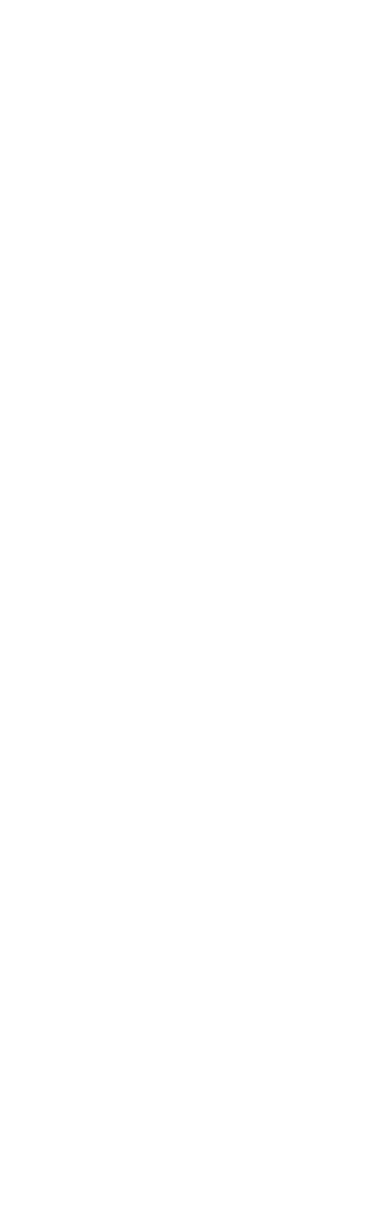
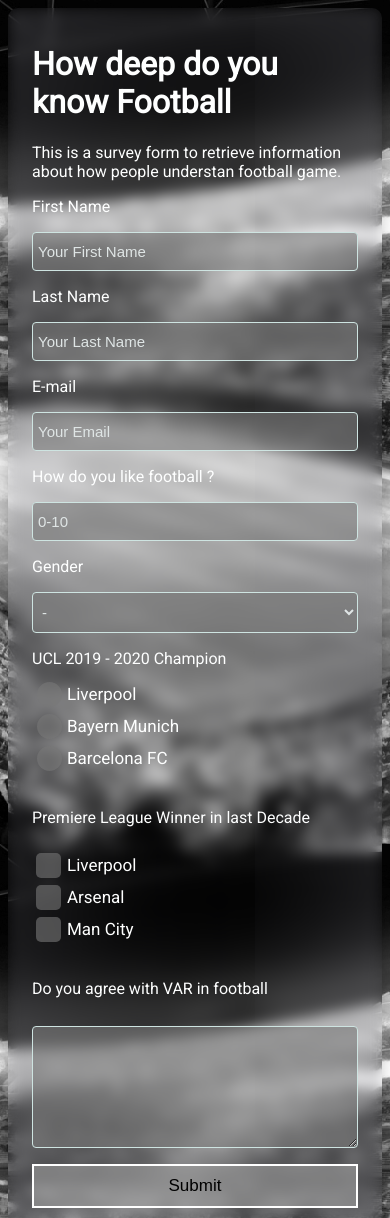
Before and after one commit to ajie31/survey_form, a plain HTML site: page Index.html in a window 390 px wide. Shown: the top 1218 px of the page. Before the commit the page ends 844 px from the top, so only its background shows below. Drawn offline with Linux system fonts and the light colour scheme.

Commit message:
responsive feature added

```diff
--- a/Index.html
+++ b/Index.html
@@ -2,9 +2,81 @@
 <html lang="en" dir="ltr">
     <head>
         <meta charset="utf-8">
+        <meta name="viewport" content="width=device-width, initial-scale=1">
+        <link rel="stylesheet" href="style/style.css">
+        <link rel="preconnect" href="https://fonts.gstatic.com">
+        <link href="https://fonts.googleapis.com/css2?family=Roboto&display=swap" rel="stylesheet">
+        <link rel="stylesheet" href="https://cdnjs.cloudflare.com/ajax/libs/font-awesome/5.15.1/css/all.min.css">
         <title>Survey Form</title>
     </head>
     <body>
 
+        <main id="container">
+            <h1 id="title">How deep do you know Football</h1>
+            <p id="description">
+                This is a survey form to retrieve information
+                about how people understan football game.
+            </p>
+            <form id="survey-form" action="index.html" method="post">
+                <label class="Left" id="name-label" for="name">First Name </label>
+                <input class="Left" type="text" id="name" name="fname" value="" placeholder="Your First Name" required>
+                <label  class="Left" id="name-label" for="name">Last Name </label>
+                <input type="text" id="last-name" name="lname" value="" placeholder="Your Last Name" required>
+                <label  class="Left" id="email-label" for="email">E-mail</label>
+                <input type="email" id="email" name="email" value="" placeholder="Your Email" required>
+                <label  class="Left" id="number-label" for="number">How do you like football ?</label>
+                <input type="number" id="number" name="number" value="" placeholder="0-10" min="0" max="10">
+
+
+                <label class="Left"  for="dropdown">Gender</label>
+                <select id="dropdown" name="gender" >
+                    <option value="" selected>-</option>
+                    <option value="male">male</option>
+                    <option value="female">female</option>
+                </select>
+
+                <label class="Left radio" for="radio">UCL 2019 - 2020 Champion</label>
+                <span id="radio">
+                    <label for="Liverpool">Liverpool
+                        <input type="radio" name="UCL_Winner" value="Liverpool">
+                    </label>
+
+                    <label for="Bayern Munich">Bayern Munich
+                        <input type="radio" name="UCL_Winner" value="Bayern Munich">
+                    </label>
+
+                    <label for="Barcelona FC">Barcelona FC
+                        <input type="radio" name="UCL_Winner" value="Barcelona FC">
+                    </label>
+                </span>
+
+                <label class="Left checkbox" for="checkbox">Premiere League Winner in last Decade</label>
+                <span id="checkbox">
+                    <label for="Liverpool"> Liverpool
+                        <input type="checkbox" name="Liverpool" value="Liverpool">
+
+                    </label>
+                    <label for="Arsenal"> Arsenal
+                        <input type="checkbox" name="Arsenal" value="Arsenal">
+
+                    </label>
+                    <label for="Man City"> Man City
+                        <input type="checkbox"  name="Man City" value="Man City">
+
+                    </label>
+                </span>
+
+
+                <label class=" Left textArea" for="textarea">Do you agree with VAR in football</label>
+                <textarea id="textarea"name="var_opinion" rows="8" cols="80" placeholder=""></textarea>
+
+                <input type="submit" id="submit" name="submit">
+
+            </form>
+        </main>
+
     </body>
+    <script type="text/javascript" src="https://cdn.freecodecamp.org/testable-projects-fcc/v1/bundle.js">
+
+    </script>
 </html>
--- /dev/null
+++ b/style/style.css
@@ -0,0 +1,212 @@
+:root{
+    color:#feffff;
+    font-family:roboto,helvetica,sans-serif;
+}
+body{
+    background: url('../img/campnou.jpg') no-repeat;
+    background-size: cover;
+    background-position: center center;
+    background-attachment: fixed;
+    height: 100vh;
+    display: flex;
+    align-items:center;
+    justify-content:center;
+
+}
+main{
+    width: 50rem;
+    height: auto;
+    background:inherit;
+    padding: 1rem 1.5rem;
+    box-shadow: 0 0 1rem rgba(0,0,0,0.2);
+    border-radius:10px;
+    position: relative;
+    overflow: hidden;
+    z-index: 1;
+}
+
+main:before{
+    content:"";
+    position: absolute;
+    top:0;
+    left:0;
+    right:0;
+    bottom:0;
+    background:inherit;
+    box-shadow: inset 0 0 200px rgba(120, 120, 130, 0.5);
+    filter: blur(7px);
+    z-index: -1;
+}
+
+form{
+    display:grid;
+    grid-template-columns:1fr 1fr;
+    grid-gap: 1em;
+    align-items:center;
+}
+input[type=text],input[type=email],input[type=number],select,textarea{
+    padding:10px 5px;
+    border: 1.5px solid #cee4e1;
+    border-radius:4px;
+    background:rgba(120,120,120,0.6);
+    color:#dfe5e5;
+    resize: vertical;
+    outline:none;
+    font-size:15px;
+    /* width: 100%; */
+}
+::placeholder { /* Chrome, Firefox, Opera, Safari 10.1+ */
+  color: #dfe5e5;
+  opacity: 1; /* Firefox */
+  font-size:15px;
+}
+
+textarea{
+    height:100px;
+}
+label.textArea{
+    align-self: start;
+    padding :12px 0;
+}
+
+label.checkbox{
+    align-self: start;
+    padding :12px 0;
+}
+input[type=checkbox]{
+    position: absolute;
+    cursor: pointer;
+    appearance: none;
+    -webkit-appearance: none;
+    top: 0;
+    left: 0;
+    margin-top: -2px;
+    height: 25px;
+    width: 25px;
+    background-color: rgba(120,120,120,0.6);
+    display:flex;
+    align-items:center;
+    justify-content:center;
+    outline: none;
+    border-radius: 5px;
+}
+#checkbox > label{
+    display: block;
+    position: relative;
+    max-width:130px;
+    padding-left: 35px;
+    margin-right: 0;
+    margin-bottom: 12px;
+    cursor: pointer;
+    font-size: 17px;
+    -webkit-user-select: none;
+    -moz-user-select: none;
+    -ms-user-select: none;
+    user-select: none;
+
+}
+
+input[type=checkbox]:hover{
+    background-color: #ccc;
+}
+input[type=checkbox]:checked{
+    background-color: #e3e7eb;
+}
+
+input[type=checkbox]:after{
+    font-family:"Font Awesome 5 Free";
+    content: '\f00c';
+    font-weight: 900;
+    font-size: 16px;
+    color: rgba(120,120,120,0.6);
+    opacity: 0;
+    transition: 300ms ease-in-out 0ms;
+}
+input[type=checkbox]:checked:after{
+
+    opacity: 1;
+    transition: 300ms ease-in-out 0ms;
+}
+
+input[type=radio]{
+    cursor: pointer;
+    appearance: none;
+    -webkit-appearance: none;
+    position: absolute;
+    top: 0;
+    left: 0;
+    margin-top: -2px;
+    height: 25px;
+    width: 25px;
+    background-color: rgba(120,120,120,0.6);
+    display:flex;
+    align-items:center;
+    justify-content:center;
+    border-radius: 100%;
+
+    outline: none;
+}
+#radio > label{
+    display: block;
+    position: relative;
+    padding-left: 35px;
+    margin-bottom: 12px;
+    max-width:130px;
+    font-size: 17px;
+    cursor: pointer;
+    -webkit-user-select: none;
+    -moz-user-select: none;
+    -ms-user-select: none;
+    user-select: none;
+}
+input[type=radio]:hover{
+    background-color: #ccc;
+}
+input[type=radio]:checked{
+
+    border: 2.5px solid #e3e7eb;
+    transition: 300ms ease-in-out 0ms;
+
+}
+input[type=radio]:after{
+    content: '';
+    width: 9px;
+    height: 9px;
+    border-radius: 50%;
+    opacity: 0;
+    background-color: #90a09f;
+    transition: 300ms ease-in-out 0ms;
+}
+input[type=radio]:checked:after{
+    background-color: #e3e7eb;
+    opacity: 1;
+    transition: 300ms ease-in-out 0ms;
+    display: block;
+    /* transition: translate(-50%, -50%) scale(1);
+    transition: 300ms ease-in-out 0ms; */
+
+}
+
+
+
+input[type=submit]{
+    grid-column: 2/2;
+    background:rgba(160,160,160,0.6);
+    font-size: 17px;
+    padding: 10px 50px;
+    border: 2px solid #fff;
+    justify-self:end;
+    font-style: bold;
+}
+@media only screen and (max-width: 600px){
+    body{
+        height: auto;
+    }
+    form{
+        display: flex;
+        flex-wrap: wrap;
+    }
+    .Left,input,select,textArea{
+        flex:100%;
+    }
+}
```
Also changed, not shown: img/campnou.jpg (added).
